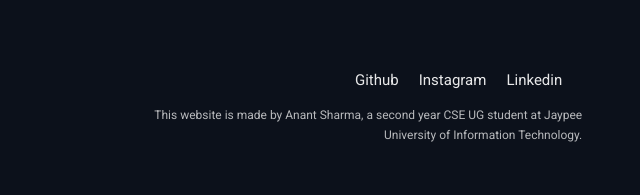
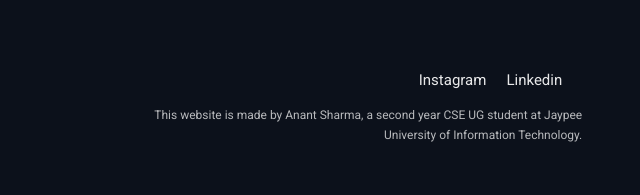
Before and after one commit to lightningMcQueen-95/hotstar-clone, a plain HTML site: page index.html in a window 1280 px wide. Shown: the part 1228-1423 px from the top of the page, 640-1280 px from the left. Drawn offline with nearby package versions, Linux system fonts and the light colour scheme; files whose address does not match are found by name.

Commit message:
Update index.html

```diff
--- a/index.html
+++ b/index.html
@@ -301,7 +301,6 @@
     <div class="right-footer">
       <ul class="footer-links">
         <!-- <li class="footer-items"><a target="_blank" href="https://twitter.com/devansh_sk"><strong>DevanshSK</strong></a></li> -->
-        <li class="footer-items"><a target="_blank" href="https://github.com/lightningMcQueen-95">Github</a></li>
         <li class="footer-items"><a target="_blank" href="https://www.instagram.com/sharmanant_/">Instagram</a></li>
         <li class="footer-items"><a target="_blank" href="https://www.linkedin.com/in/anant-sharma-/">Linkedin</a></li>
       </ul>
```
